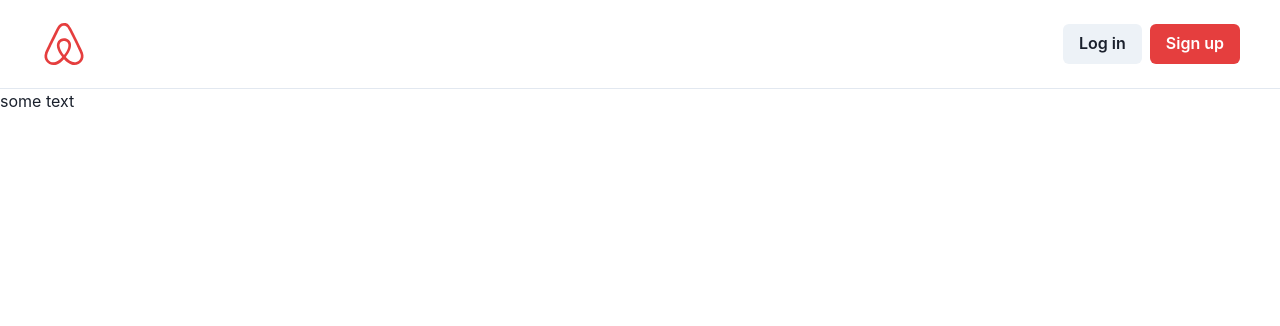
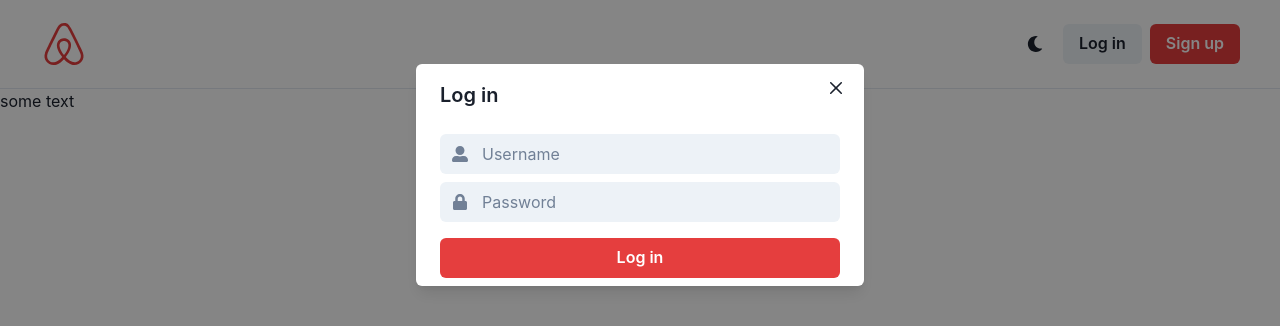
Before and after one commit to woo-sang-jeong/AirBnB-Clone-Frontend, a React (Create React App) app: page / in a window 1280 px wide. Both pictures are taken after a click on the button "Log in". Shown: the top 326 px of the page. Built offline with nearby package versions, Linux system fonts and the light colour scheme.

Commit message:
Log In Modal

```diff
--- a/src/components/Root.tsx
+++ b/src/components/Root.tsx
@@ -1,8 +1,9 @@
-import { Box, Button, HStack } from "@chakra-ui/react";
+import { Box, Button, HStack, IconButton, Modal, useDisclosure, ModalOverlay, ModalContent, ModalHeader, ModalCloseButton, ModalBody, Input, VStack, InputGroup, InputLeftElement, ModalFooter } from "@chakra-ui/react";
 import { Outlet } from "react-router-dom";
-import { FaAirbnb } from "react-icons/fa";
+import { FaAirbnb, FaMoon, FaUserAlt, FaLock } from "react-icons/fa";
 
 export default function Root() {
+  const { isOpen, onClose, onOpen } = useDisclosure();
   return (
     <Box>
       <HStack justifyContent={"space-between"} py={5} px={10} borderBottomWidth={1}>
@@ -10,9 +11,44 @@
           <FaAirbnb size={"48px"} />
         </Box>
         <HStack spacing={"2"}>
-          <Button>Log in</Button>
+          <IconButton variant={"ghost"} aria-label="Toggle dark mode" icon={<FaMoon />} />
+          <Button onClick={onOpen}>Log in</Button>
           <Button colorScheme={"red"}>Sign up</Button>
         </HStack>
+        <Modal onClose={onClose} isOpen={isOpen}>
+          <ModalOverlay />
+          <ModalContent>
+            <ModalHeader>Log in</ModalHeader>
+            <ModalCloseButton />
+            <ModalBody>
+              <VStack>
+                <InputGroup size={"md"}>
+                  <InputLeftElement
+                    children={
+                      <Box color="gray.500">
+                        <FaUserAlt />
+                      </Box>
+                    }
+                  />
+                  <Input variant={"filled"} placeholder="Username" />
+                </InputGroup>
+                <InputGroup>
+                  <InputLeftElement
+                    children={
+                      <Box color="gray.500">
+                        <FaLock />
+                      </Box>
+                    }
+                  />
+                  <Input variant={"filled"} placeholder="Password" />
+                </InputGroup>
+              </VStack>
+              <Button mt={4} colorScheme={"red"} w="100%">
+                Log in
+              </Button>
+            </ModalBody>
+          </ModalContent>
+        </Modal>
       </HStack>
       <Outlet />
     </Box>
```
